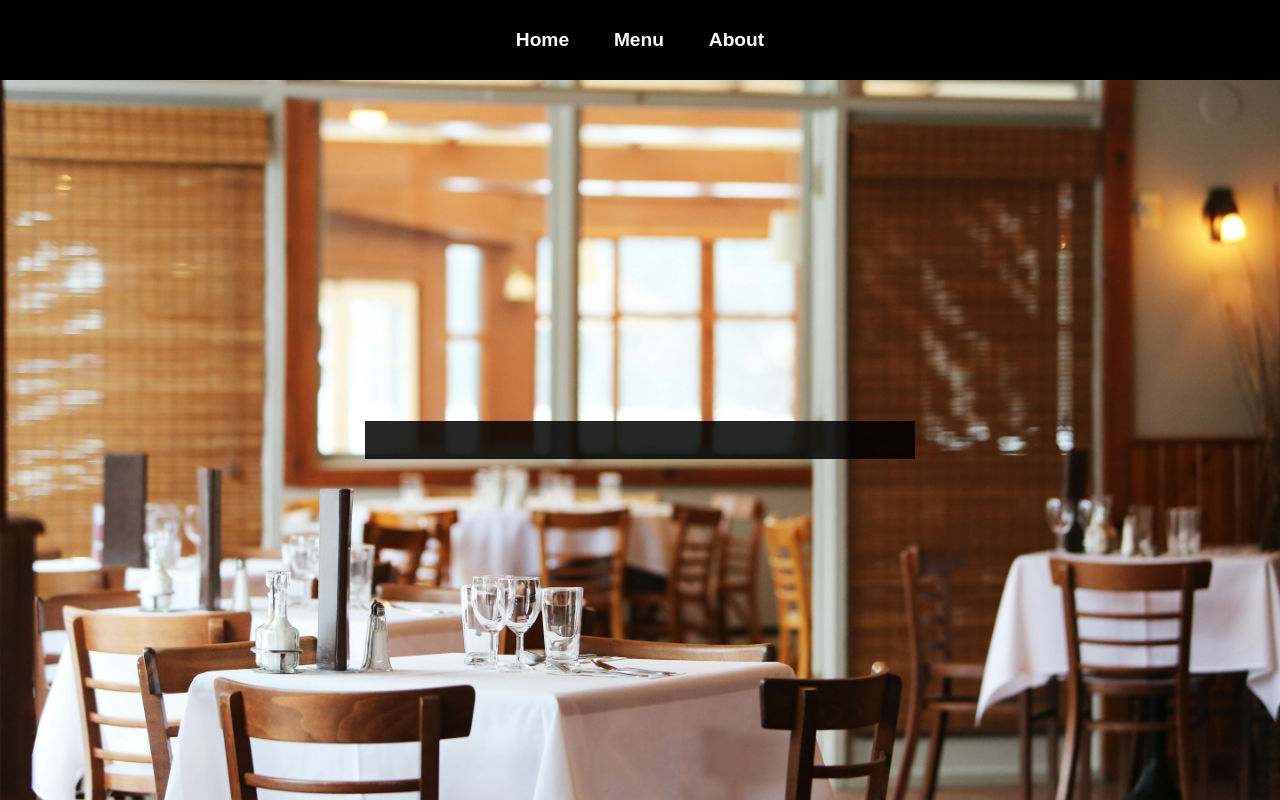
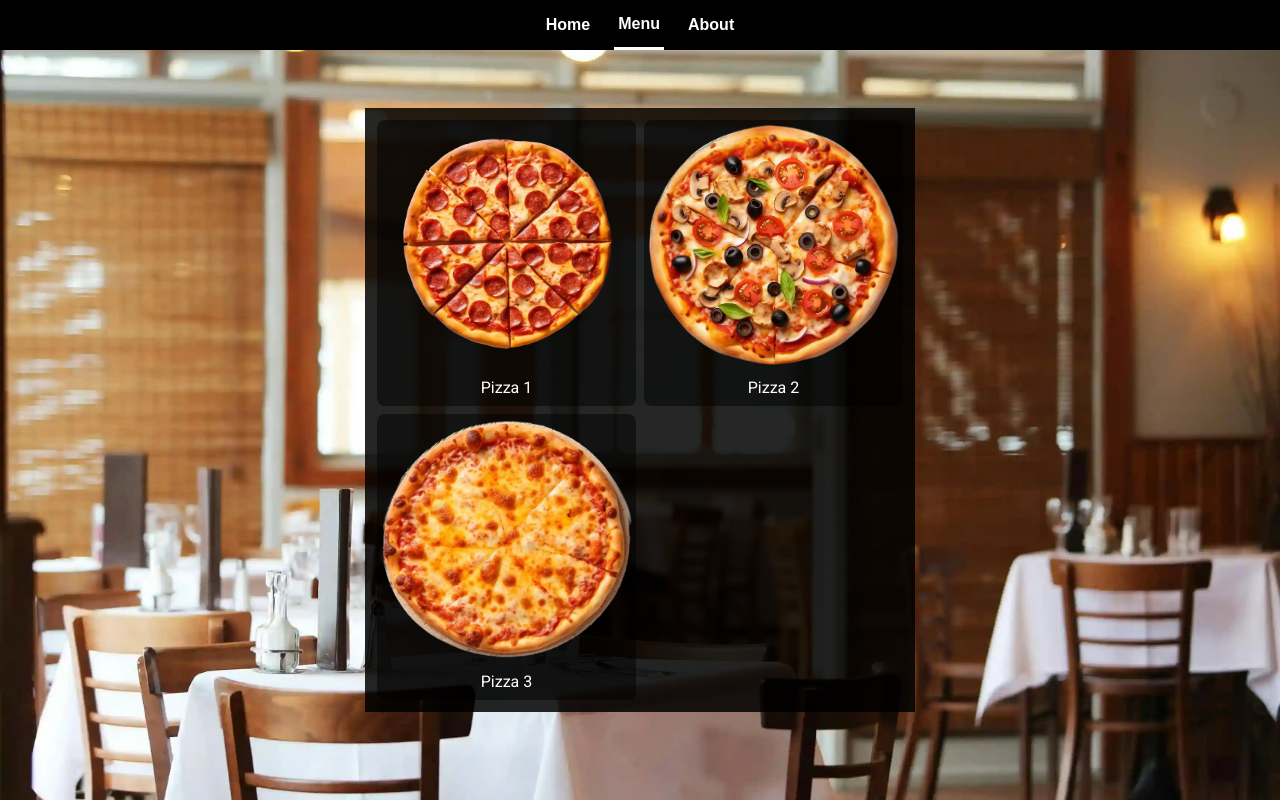
Before and after one commit to An-Neon10/Restaurant-page, a website built with webpack: page src/index.html in a window 1280 px wide. Both pictures are taken after a click on the button "Menu". Built offline with nearby package versions, Linux system fonts and the light colour scheme.

Commit message:
Add webp images to reduce size

```diff
--- a/src/css/content.css
+++ b/src/css/content.css
@@ -3,14 +3,17 @@
   height: calc(100% - 80px);
   place-items: center;
 }
-.Home-block {
+.Home-block,
+.About-block,
+.Menu-block {
   background-color: rgba(0, 0, 0, 0.85);
   padding: 1.2rem;
   width: min(100%, 550px);
+  animation: 0.4s forwards bottom-to-top;
 }
+
 .Home-paragraph {
   color: #fff;
-  font-size: 1.3rem;
   padding: 1rem 0;
   text-align: center;
 }
@@ -21,3 +24,28 @@
   display: block;
   margin: 0 auto;
 }
+
+.Menu-block {
+  display: grid;
+  grid-template-columns: repeat(auto-fill, minmax(250px, 1fr));
+  gap: 0.8rem;
+}
+
+.Menu-item {
+  background-color: rgba(0, 0, 0, 0.5);
+  border-radius: 0.8rem;
+}
+
+.Menu-item img {
+  width: 250px;
+  height: 250px;
+}
+
+@keyframes bottom-to-top {
+  from {
+    transform: translateY(2rem);
+  }
+  to {
+    transform: translateY(0);
+  }
+}
--- a/src/css/style.css
+++ b/src/css/style.css
@@ -3,17 +3,23 @@
 }
 html {
   scroll-behavior: smooth;
+  font-size: 10px;
 }
 body,
 html {
   font-family: Roboto, sans-serif;
 }
 body {
-  background: url("../images/pexels-life-of-pix-67468.jpg");
+  background: url("../images/restaurant.webp");
   background-size: cover;
   background-repeat: no-repeat;
   height: 100vh;
 }
+
+p {
+  font-size: clamp(1.6rem, 2vw + 1rem, 1.25rem);
+}
+
 header {
   background: #000;
   height: 5rem;
@@ -39,8 +45,13 @@ nav {
 }
 .Button--link {
   color: #fff;
-  font-size: 1.2rem;
+  font-size: clamp(1.6rem, 2vw + 1rem, 1.25rem);
 }
+
+.Button--active {
+  border-bottom: 0.3rem solid white;
+}
+
 .Button:hover {
   transform: translateY(-10%);
 }
--- a/src/index.js
+++ b/src/index.js
@@ -2,141 +2,6 @@ import "./css/reset.css";
 import "./css/style.css";
 import "./css/content.css";
 
-import imageChef from "./images/pexels-yente-van-eynde-2403391.jpg";
-import maps from "./images/pexels-pixabay-38271.jpg";
-
-(() => {
-  const Display = (() => {
-    const content = document.querySelector("#content");
-
-    function cleanContent() {
-      content.innerHTML = "";
-    }
-
-    function isContentActive(button) {
-      return button && button.className.split(" ").includes("Button--active");
-    }
-
-    function createParagraph(paragraph) {
-      const p = document.createElement("p");
-      p.setAttribute("class", "Home-paragraph");
-      p.textContent = paragraph;
-      return p;
-    }
-
-    function createBlock() {
-      const block = document.createElement("div");
-      block.setAttribute("class", "Home-block");
-      return block;
-    }
-
-    function createImage(srcImage, altImage) {
-      const image = document.createElement("img");
-      image.src = srcImage;
-      image.alt = altImage;
-      image.setAttribute("class", "Home-image");
-
-      return image;
-    }
-
-    function removeActiveToAllButton() {
-      [...document.querySelectorAll(".Button--link")].forEach((button) => {
-        button.classList.remove("Button--active");
-      });
-    }
-
-    function setContentActive(button) {
-      if (!button) return;
-      removeActiveToAllButton();
-      button.classList.add("Button--active");
-    }
-
-    function appendToContent(element) {
-      content.appendChild(element);
-    }
-
-    return {
-      appendToContent,
-      cleanContent,
-      isContentActive,
-      createParagraph,
-      createBlock,
-      setContentActive,
-      createImage,
-    };
-  })();
-
-  const HomeContent = (() => {
-    const homeButton = document.querySelector("#homeBtn");
-
-    const createHomeContent = () => {
-      if (Display.isContentActive(homeButton)) return;
-      Display.setContentActive(homeButton);
-      Display.cleanContent();
-
-      const block = Display.createBlock();
-      const image = Display.createImage(imageChef, "Chef Image");
-      const firstParagraph = Display.createParagraph(
-        "Best Pizza in the country"
-      );
-      const secondParagraph = Display.createParagraph(
-        "Made with passion since 2023"
-      );
-      const lastParagraph = Display.createParagraph(
-        "Made with passion since 2023"
-      );
-
-      block.appendChild(firstParagraph);
-      block.appendChild(secondParagraph);
-      block.appendChild(image);
-      block.appendChild(lastParagraph);
-
-      Display.appendToContent(block);
-    };
-
-    createHomeContent();
-
-    homeButton.addEventListener("click", createHomeContent);
-  })();
-
-  const AboutContent = (() => {
-    const aboutBtn = document.querySelector("#aboutBtn");
-
-    const createAboutContent = () => {
-      if (Display.isContentActive(aboutBtn)) return;
-      Display.setContentActive(aboutBtn);
-      Display.cleanContent();
-
-      const block = Display.createBlock();
-      const image = Display.createImage(maps, "Map");
-      const phoneNumber = Display.createParagraph("📱 123 456 789");
-      const address = Display.createParagraph(
-        "🏡 Hollywood Boulevard 42, Los Angeles, USA"
-      );
-
-      block.appendChild(phoneNumber);
-      block.appendChild(address);
-      block.appendChild(image);
-
-      Display.appendToContent(block);
-    };
-
-    aboutBtn.addEventListener("click", createAboutContent);
-  })();
-
-  const MenuContent = (() => {
-    const menuBtn = document.querySelector("#menuBtn");
-
-    const createMenuContent = () => {
-      if (Display.isContentActive(menuBtn)) return;
-      Display.setContentActive(menuBtn);
-
-      Display.cleanContent();
-      const block = Display.createBlock();
-
-      Display.appendToContent(block);
-    };
-
-    menuBtn.addEventListener("click", createMenuContent);
-  })();
-})();
+import Home from "./pages/Home";
+import Menu from "./pages/Menu";
+import About from "./pages/About";
--- /dev/null
+++ b/src/pages/About.js
@@ -0,0 +1,35 @@
+import maps from "../images/maps.webp";
+import {
+  isContentActive,
+  setContentActive,
+  cleanContent,
+  createBlock,
+  createImage,
+  createParagraph,
+  appendToContent,
+} from "../utils/Display.js";
+
+export const AboutContent = (() => {
+  const aboutBtn = document.querySelector("#aboutBtn");
+
+  const createAboutContent = () => {
+    if (isContentActive(aboutBtn)) return;
+    setContentActive(aboutBtn);
+    cleanContent();
+
+    const block = createBlock("About-block");
+    const image = createImage(maps, "Map");
+    const phoneNumber = createParagraph("📱 123 456 789");
+    const address = createParagraph(
+      "🏡 Hollywood Boulevard 42, Los Angeles, USA"
+    );
+
+    block.appendChild(phoneNumber);
+    block.appendChild(address);
+    block.appendChild(image);
+
+    appendToContent(block);
+  };
+
+  aboutBtn.addEventListener("click", createAboutContent);
+})();
--- /dev/null
+++ b/src/pages/Home.js
@@ -0,0 +1,37 @@
+import imageChef from "../images/chef.webp";
+import {
+  isContentActive,
+  setContentActive,
+  cleanContent,
+  createBlock,
+  createImage,
+  createParagraph,
+  appendToContent,
+} from "../utils/Display.js";
+
+const HomeContent = (() => {
+  const homeButton = document.querySelector("#homeBtn");
+
+  const createHomeContent = () => {
+    if (isContentActive(homeButton)) return;
+    setContentActive(homeButton);
+    cleanContent();
+
+    const block = createBlock("Home-block");
+    const image = createImage(imageChef, "Chef Image");
+    const firstParagraph = createParagraph("Best Pizza in the country");
+    const secondParagraph = createParagraph("Made with passion since 2023");
+    const lastParagraph = createParagraph("Made with passion since 2023");
+
+    block.appendChild(firstParagraph);
+    block.appendChild(secondParagraph);
+    block.appendChild(image);
+    block.appendChild(lastParagraph);
+
+    appendToContent(block);
+  };
+
+  createHomeContent();
+
+  homeButton.addEventListener("click", createHomeContent);
+})();
--- /dev/null
+++ b/src/pages/Menu.js
@@ -0,0 +1,41 @@
+import p1 from "../images/pizza1.webp";
+import p2 from "../images/pizza2.webp";
+import p3 from "../images/pizza3.webp";
+
+import {
+  isContentActive,
+  setContentActive,
+  cleanContent,
+  createBlock,
+  createImage,
+  createParagraph,
+  appendToContent,
+} from "../utils/Display.js";
+
+const MenuContent = (() => {
+  const menuBtn = document.querySelector("#menuBtn");
+
+  const createMenuContent = () => {
+    if (isContentActive(menuBtn)) return;
+    setContentActive(menuBtn);
+    cleanContent();
+
+    const block = createBlock("Menu-block");
+
+    [
+      createImage(p1, "pizza1"),
+      createImage(p2, "pizza2"),
+      createImage(p3, "pizza3"),
+    ].forEach((image, index) => {
+      const blockItem = createBlock("Menu-item");
+      const p = createParagraph(`Pizza ${index + 1}`);
+      blockItem.appendChild(image);
+      blockItem.appendChild(p);
+      block.appendChild(blockItem);
+    });
+
+    appendToContent(block);
+  };
+
+  menuBtn.addEventListener("click", createMenuContent);
+})();
--- /dev/null
+++ b/src/utils/Display.js
@@ -0,0 +1,47 @@
+const content = document.querySelector("#content");
+
+export function cleanContent() {
+  content.innerHTML = "";
+}
+
+export function isContentActive(button) {
+  return button && button.className.split(" ").includes("Button--active");
+}
+
+export function createParagraph(paragraph) {
+  const p = document.createElement("p");
+  p.setAttribute("class", "Home-paragraph");
+  p.textContent = paragraph;
+  return p;
+}
+
+export function createBlock(className) {
+  const block = document.createElement("div");
+  block.setAttribute("class", className);
+  return block;
+}
+
+export function createImage(srcImage, altImage) {
+  const image = document.createElement("img");
+  image.src = srcImage;
+  image.alt = altImage;
+  image.setAttribute("class", "Home-image");
+
+  return image;
+}
+
+export function removeActiveToAllButton() {
+  [...document.querySelectorAll(".Button--link")].forEach((button) => {
+    button.classList.remove("Button--active");
+  });
+}
+
+export function setContentActive(button) {
+  if (!button) return;
+  removeActiveToAllButton();
+  button.classList.add("Button--active");
+}
+
+export function appendToContent(element) {
+  content.appendChild(element);
+}
--- a/webpack.config.js
+++ b/webpack.config.js
@@ -31,7 +31,7 @@ module.exports = {
         use: [MiniCssExtractPlugin.loader, "css-loader"],
       },
       {
-        test: /\.(png|svg|jpg|jpeg|gif)$/i,
+        test: /\.(png|svg|jpg|jpeg|gif|webp)$/i,
         type: "asset/resource",
         use: [
           {
@@ -43,7 +43,7 @@ module.exports = {
               },
               // optipng.enabled: false will disable optipng
               optipng: {
-                enabled: false,
+                enabled: true,
               },
               pngquant: {
                 quality: [0.65, 0.9],
```
Also changed, not shown: src/images/chef.webp (added), src/images/maps.webp (added), src/images/pexels-life-of-pix-67468.jpg (deleted), src/images/pexels-pixabay-38271.jpg (deleted), src/images/pexels-yente-van-eynde-2403391.jpg (deleted), src/images/pizza1.webp (added), src/images/pizza2.webp (added), src/images/pizza3.webp (added), src/images/restaurant.webp (added).
